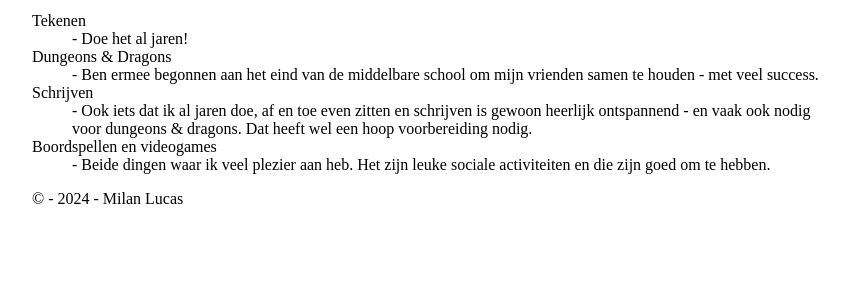
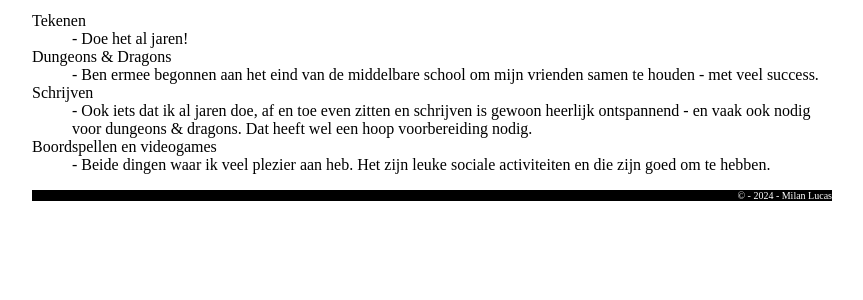
Before and after one commit to JeroenHeemskerk/educom-webshop-database-1708004726, a PHP site: page /about.html in a window 1280 px wide. Shown: the part 181-481 px from the top of the page, without its empty margins (208-1071 px from the left). Run offline with PHP 8.4, Linux system fonts and the light colour scheme.

Commit message:
footer customization #3

```diff
--- a/mystyle.css
+++ b/mystyle.css
@@ -20,3 +20,10 @@ ul.menu a {
 	color:white;
 	text-decoration:none;
 }
+
+footer {
+	color: white;
+	text-align: right;
+	background-color:black;
+	font-size:10px;
+}
```
